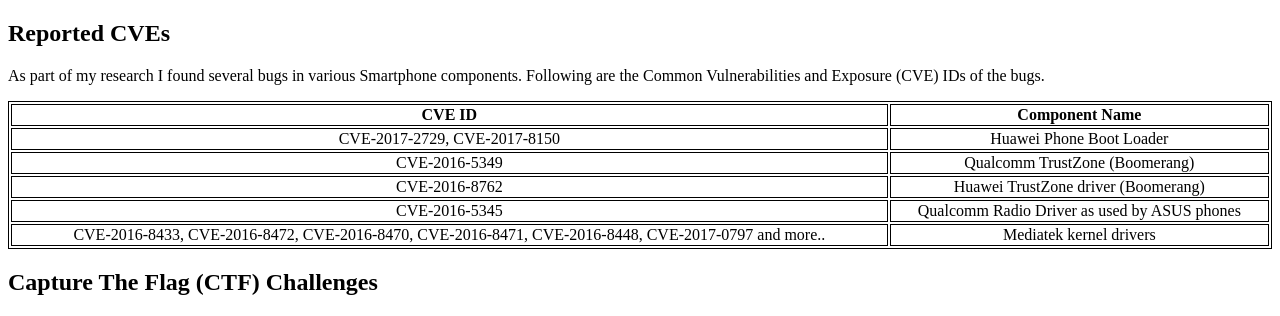
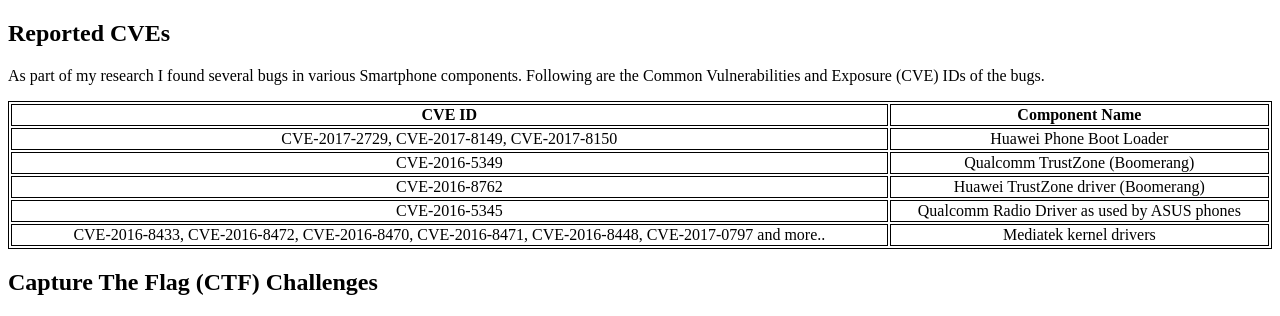
Before and after one commit to Machiry/machiry.github.io, a Jekyll site: the page built from misc/index.html, in a window 1280 px wide. Shown: the part 208-524 px from the top of the page. Built offline with Jekyll 4.4.1, drawn with Linux system fonts in a browser that asks for light colours.

Commit message:
Adding a CVE

```diff
--- a/misc/index.html
+++ b/misc/index.html
@@ -24,7 +24,7 @@
 			<td align="center"><b>Component Name</b></td>
 		  </tr>
 		  <tr>
-			<td align="center">CVE-2017-2729, CVE-2017-8150</td>
+			<td align="center">CVE-2017-2729, CVE-2017-8149, CVE-2017-8150</td>
 			<td align="center">Huawei Phone Boot Loader</td>
 		  </tr>
 		  <tr>
```
